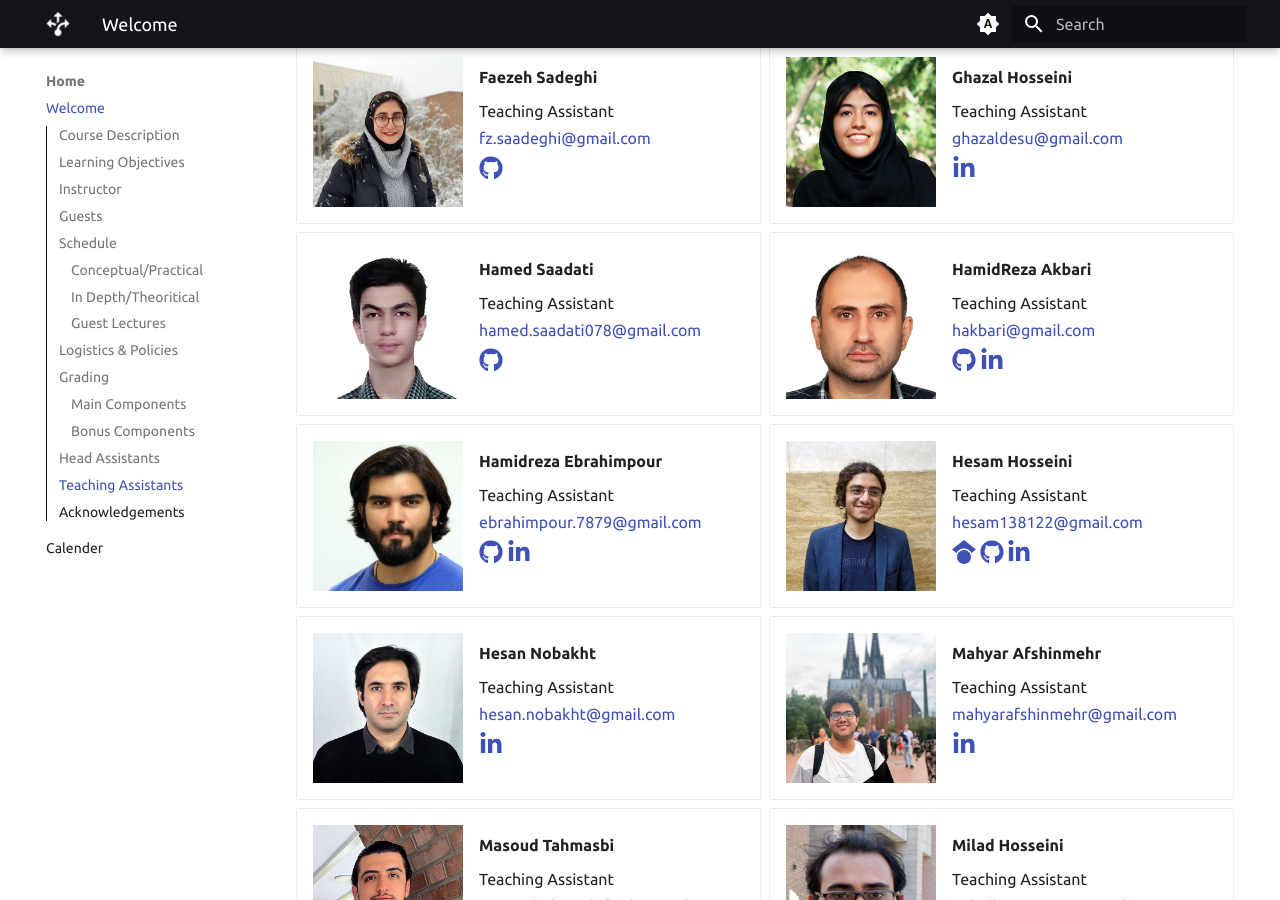
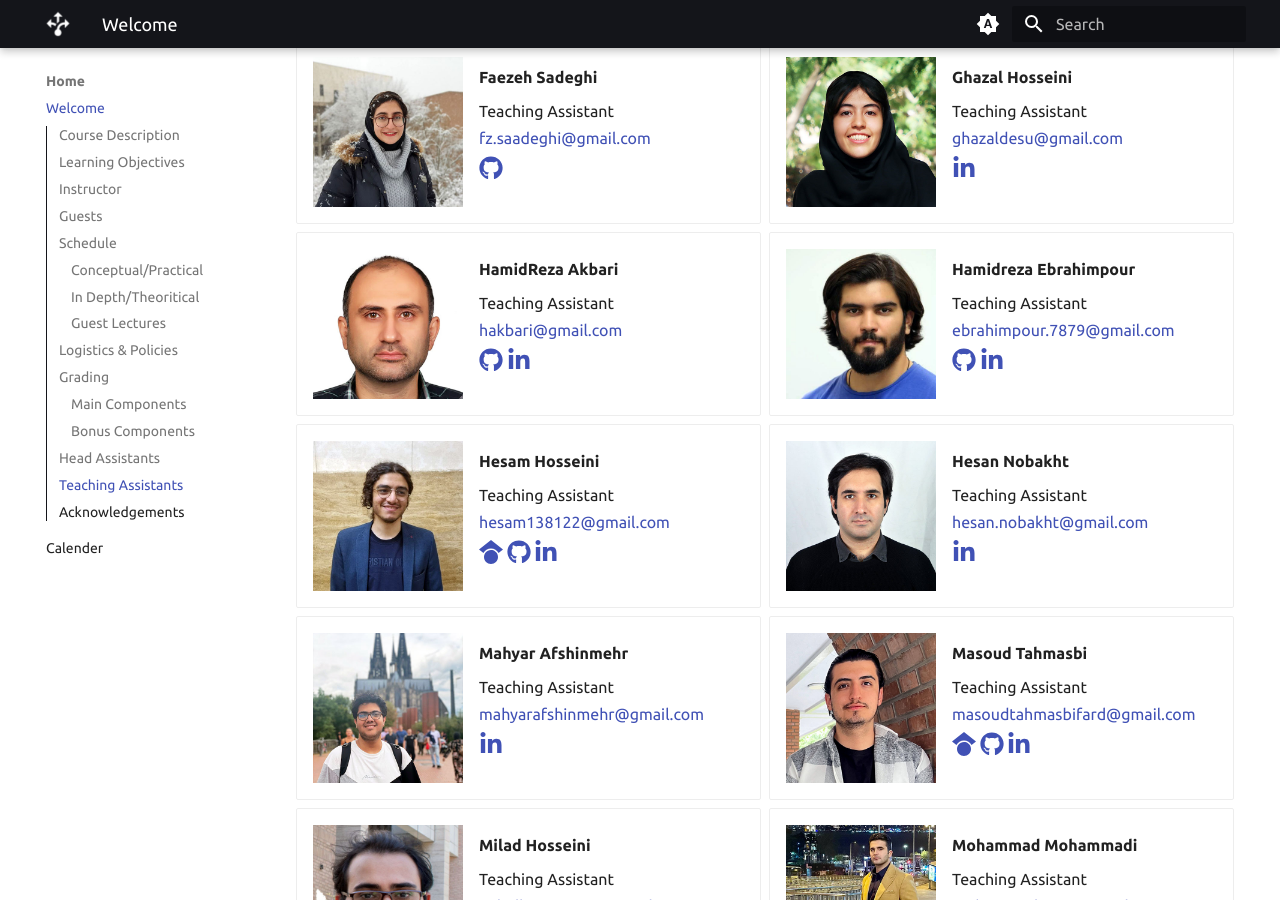
Before and after one commit to DeepRLCourse/DeepRLCourse.github.io, an MkDocs documentation site: the page built from docs/index.md, in a window 1280 px wide and 900 px high, scrolled down 7425 px. Built offline with MkDocs 1.6.1 and Material for MkDocs 9.7.7, drawn with Linux system fonts in a browser that asks for light colours; some web fonts are replaced.

Commit message:
remove a TA

```diff
--- a/docs/index.md
+++ b/docs/index.md
@@ -408,7 +408,7 @@ Total possible points: 20 + 3 = 23
         </p>
     </span>
 
--   ![Instructor Avatar](assets/images/staff/Hamed-Saadati.jpg){align=left width="150"}
+<!-- -   ![Instructor Avatar](assets/images/staff/Hamed-Saadati.jpg){align=left width="150"}
     <span class="description">
         <p>**Hamed Saadati**</p>
         <p>Teaching Assistant</p>
@@ -416,7 +416,7 @@ Total possible points: 20 + 3 = 23
         <p>
         [:fontawesome-brands-github:](https://github.com/hamedsa-78){:target="_blank"}
         </p>
-    </span>
+    </span> -->
 
 -   ![Instructor Avatar](assets/images/staff/HamidReza-Akbari.jpg){align=left width="150"}
     <span class="description">
```
